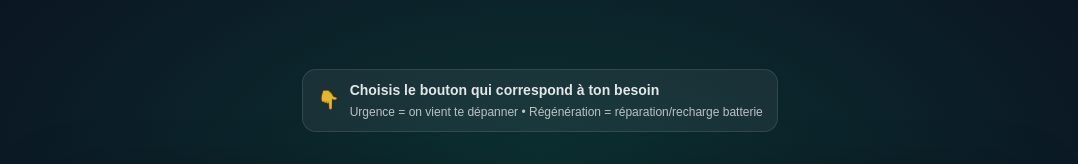
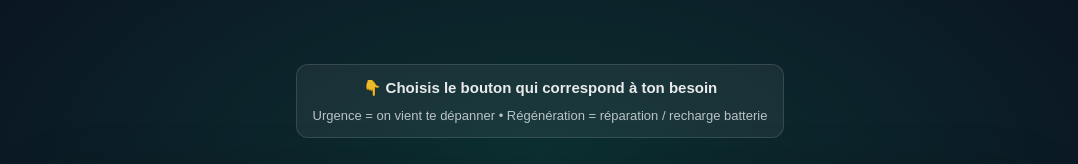
Before and after one commit to cedricbap/regenbatt, a Next.js app: page / in a window 1280 px wide. Shown: the top 164 px of the page, without its empty margins (100-1178 px from the left). Built offline with nearby package versions, Linux system fonts and the light colour scheme.

Commit message:
Update homepage text (RegenBatt branding)

```diff
--- a/app/page.tsx
+++ b/app/page.tsx
@@ -13,30 +13,33 @@ export default function HomePage() {
           "radial-gradient(1200px 600px at 50% 20%, rgba(16,185,129,0.18), transparent 60%), linear-gradient(180deg, #0b1220 0%, #0b1220 40%, #0f172a 100%)",
       }}
     >
-      <div
+<div
   style={{
     marginTop: 18,
-    marginBottom: 12,
-    padding: "10px 14px",
-    borderRadius: 14,
+    marginBottom: 18,
+    padding: "12px 16px",
+    borderRadius: 12,
     background: "rgba(255,255,255,0.06)",
-    border: "1px solid rgba(255,255,255,0.10)",
-    color: "rgba(255,255,255,0.88)",
-    display: "flex",
-    alignItems: "center",
-    gap: 10,
+    border: "1px solid rgba(255,255,255,0.12)",
+    textAlign: "center",
+    color: "rgba(255,255,255,0.9)",
   }}
 >
-  <span style={{ fontSize: 18 }}>👇</span>
-  <div>
-    <div style={{ fontWeight: 800, fontSize: 14 }}>
-      Choisis le bouton qui correspond à ton besoin
-    </div>
-    <div style={{ fontSize: 12, color: "rgba(255,255,255,0.70)", marginTop: 2 }}>
-      Urgence = on vient te dépanner • Régénération = réparation/recharge batterie
-    </div>
+  <div style={{ fontSize: 15, fontWeight: 600 }}>
+    👇 Choisis le bouton qui correspond à ton besoin
+  </div>
+
+  <div
+    style={{
+      marginTop: 6,
+      fontSize: 13,
+      color: "rgba(255,255,255,0.7)",
+    }}
+  >
+    Urgence = on vient te dépanner • Régénération = réparation / recharge batterie
   </div>
 </div>
+
 
       <div
         style={{
```
